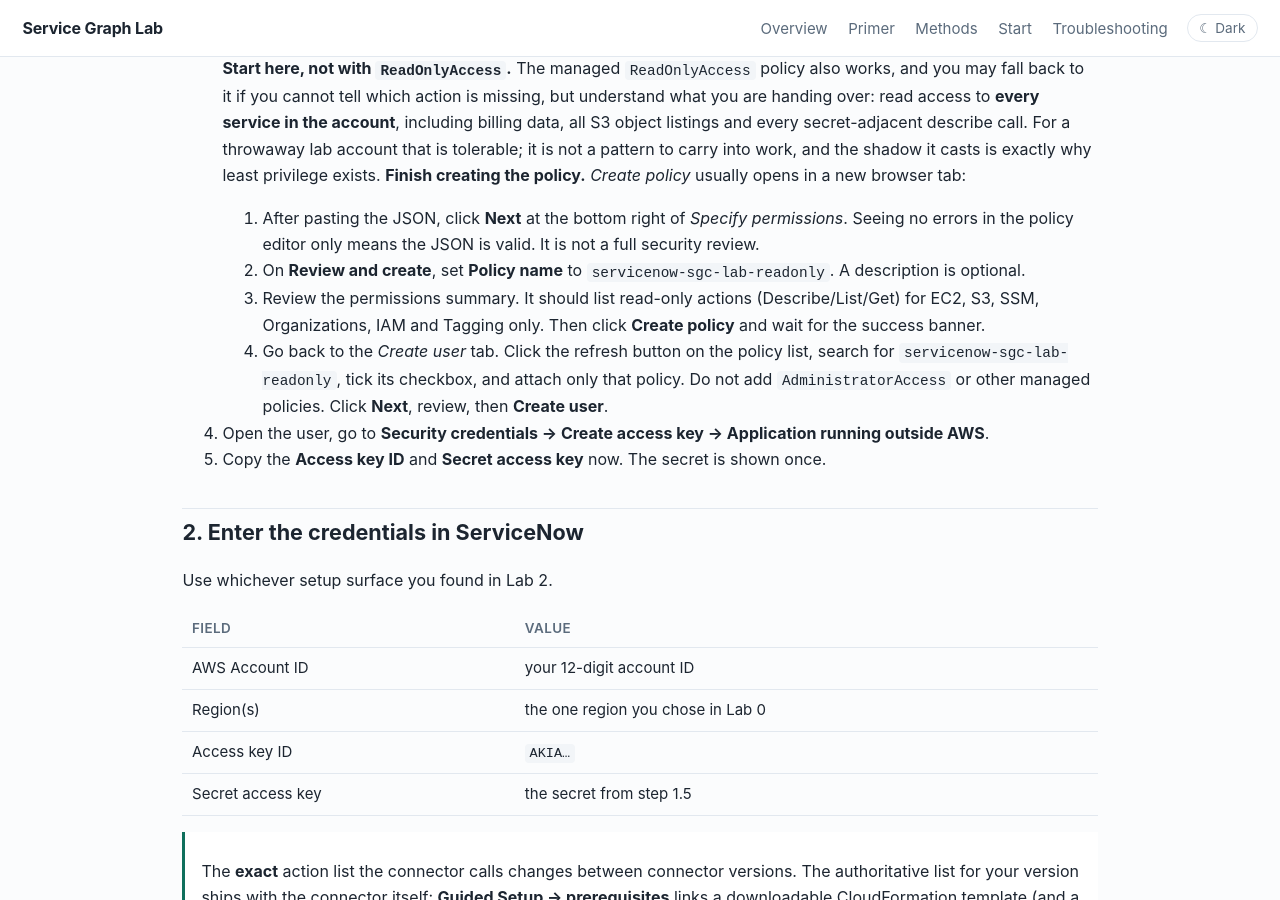
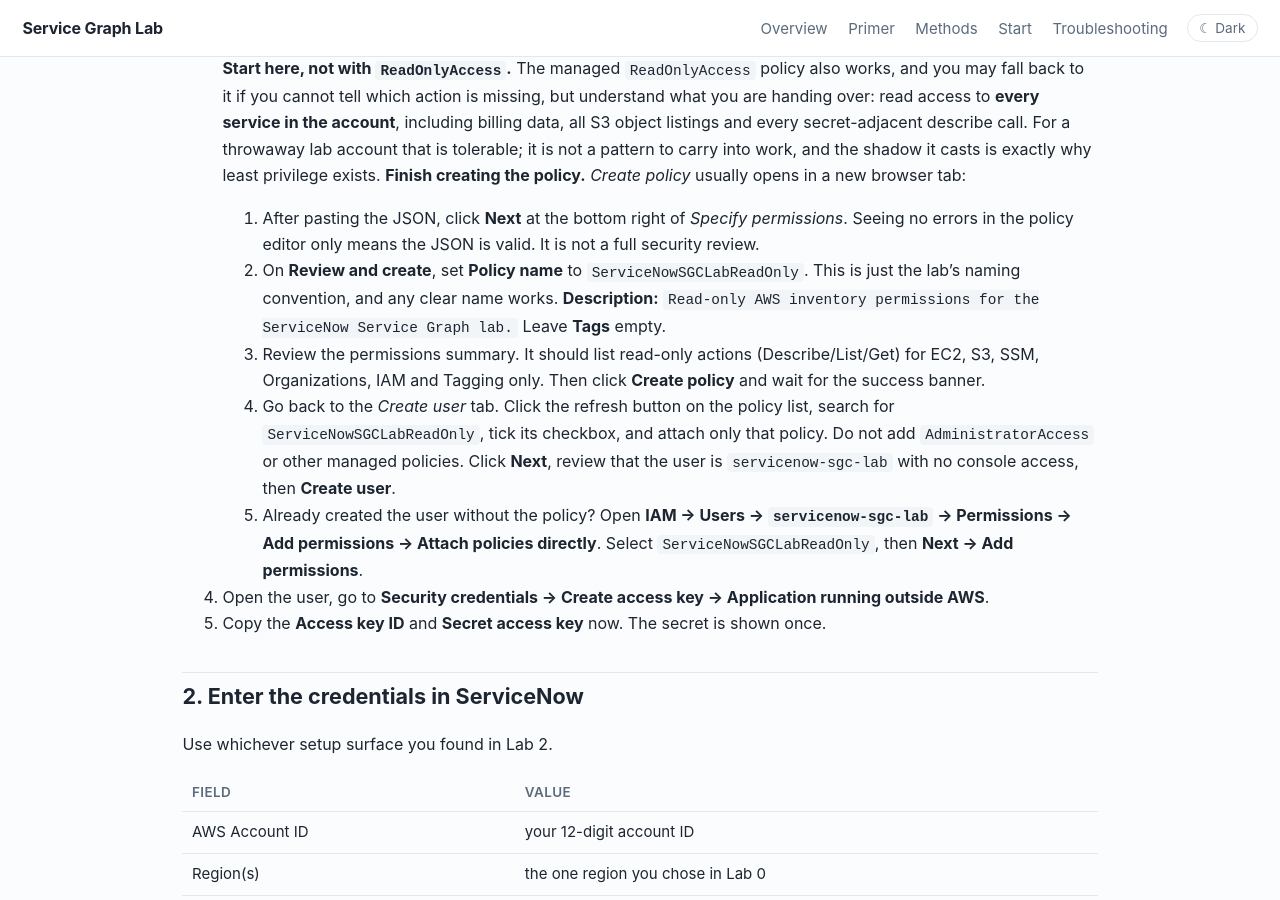
Before and after one commit to eltonaguiar/ServiceNow_ServiceGraph_Lab, a Jekyll site: the page built from labs/03-iam-connection.md, in a window 1280 px wide and 900 px high, scrolled down 711 px. Built offline with Jekyll 4.4.1, drawn with Linux system fonts in a browser that asks for light colours.

Commit message:
docs(lab3): policy name/description, attach-to-existing-user path

```diff
--- a/labs/03-iam-connection.md
+++ b/labs/03-iam-connection.md
@@ -40,14 +40,19 @@ the connection works.
    **Finish creating the policy.** *Create policy* usually opens in a new browser tab:
    1. After pasting the JSON, click **Next** at the bottom right of *Specify permissions*. Seeing
       no errors in the policy editor only means the JSON is valid. It is not a full security review.
-   2. On **Review and create**, set **Policy name** to `servicenow-sgc-lab-readonly`. A description
-      is optional.
+   2. On **Review and create**, set **Policy name** to `ServiceNowSGCLabReadOnly`. This is just the
+      lab's naming convention, and any clear name works. **Description:** `Read-only AWS inventory
+      permissions for the ServiceNow Service Graph lab.` Leave **Tags** empty.
    3. Review the permissions summary. It should list read-only actions (Describe/List/Get) for
       EC2, S3, SSM, Organizations, IAM and Tagging only. Then click **Create policy** and wait for
       the success banner.
    4. Go back to the *Create user* tab. Click the refresh button on the policy list, search for
-      `servicenow-sgc-lab-readonly`, tick its checkbox, and attach only that policy. Do not add
-      `AdministratorAccess` or other managed policies. Click **Next**, review, then **Create user**.
+      `ServiceNowSGCLabReadOnly`, tick its checkbox, and attach only that policy. Do not add
+      `AdministratorAccess` or other managed policies. Click **Next**, review that the user is `servicenow-sgc-lab` with no console access, then
+      **Create user**.
+   5. Already created the user without the policy? Open **IAM → Users → `servicenow-sgc-lab` →
+      Permissions → Add permissions → Attach policies directly**. Select `ServiceNowSGCLabReadOnly`,
+      then **Next → Add permissions**.
 4. Open the user, go to **Security credentials → Create access key → Application running
    outside AWS**.
 5. Copy the **Access key ID** and **Secret access key** now. The secret is shown once.
```
